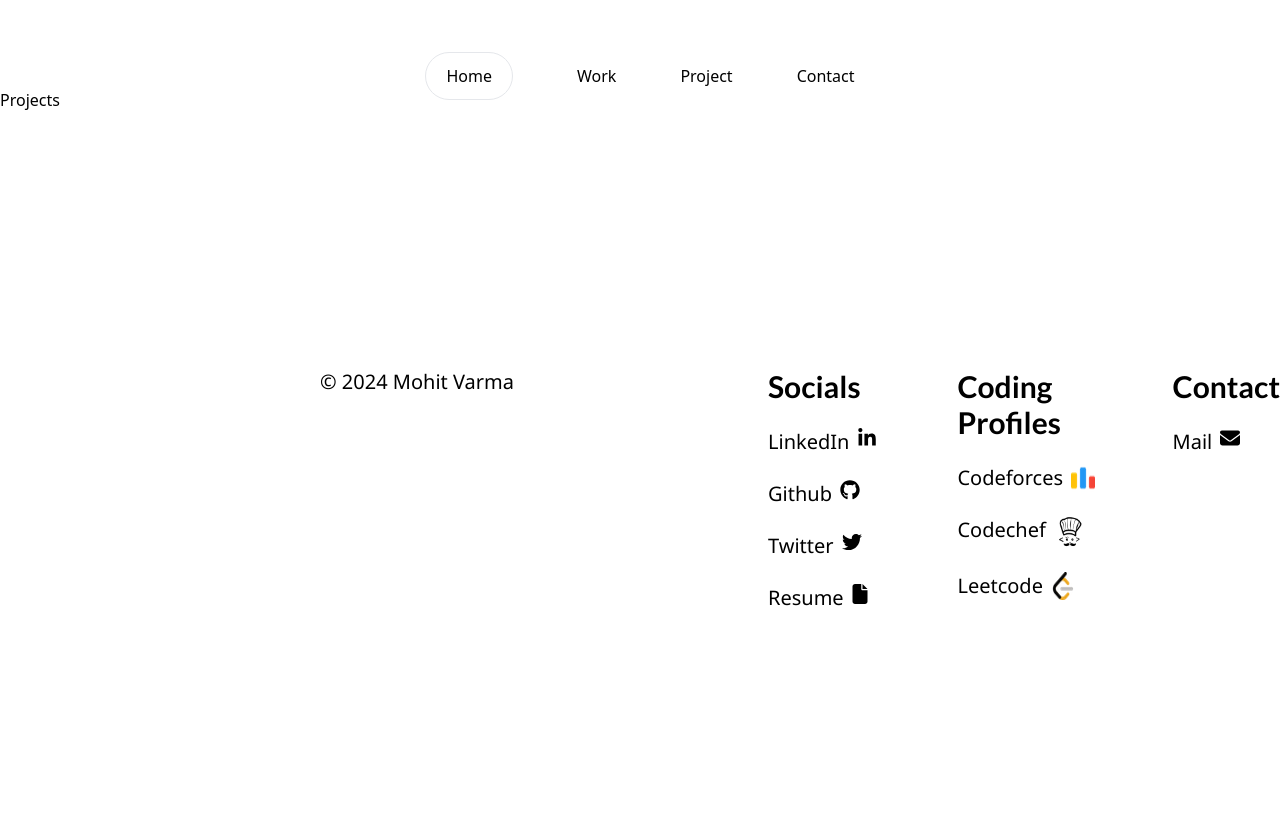
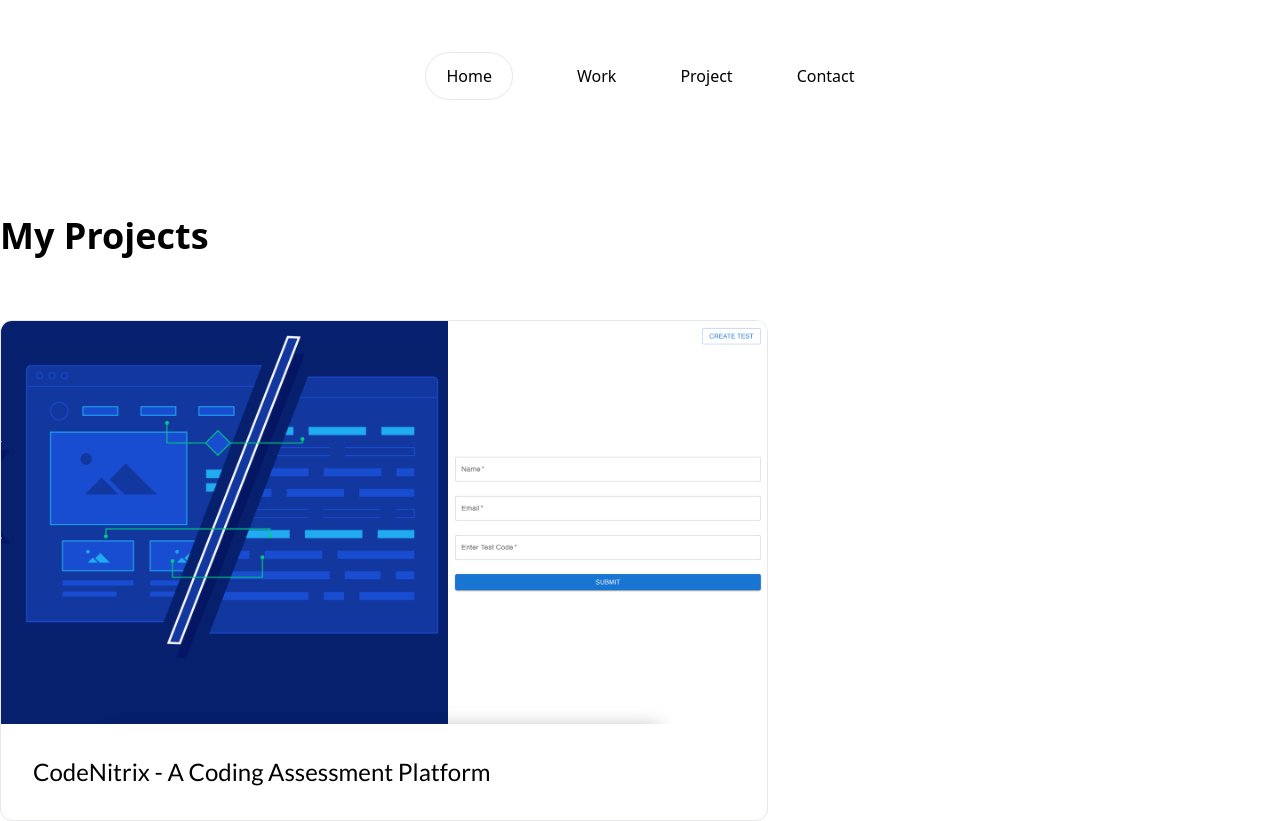
Before and after one commit to n0IQ/Portfolio, a Next.js app: page /projects in a window 1280 px wide. Shown: the top 821 px of the page. Built offline with nearby package versions, Linux system fonts and the light colour scheme; a web font is replaced by a local one.

Commit message:
Created big project card

```diff
--- a/src/app/projects/page.tsx
+++ b/src/app/projects/page.tsx
@@ -1,7 +1,10 @@
+import BigProjectCard from '@/components/Project/BigProjectCard';
+
 export default function Projects() {
   return (
-    <div>
-      <h1>Projects</h1>
+    <div className="mt-32 mx-auto max-w-screen-xl">
+      <h1 className="text-4xl font-bold font-subHeading-800">My Projects</h1>
+      <BigProjectCard />
     </div>
   );
 }
--- /dev/null
+++ b/src/components/Project/BigProjectCard.tsx
@@ -0,0 +1,68 @@
+import { FontAwesomeIcon } from '@fortawesome/react-fontawesome';
+import { library } from '@fortawesome/fontawesome-svg-core';
+import { fab, faGithub, faYoutube } from '@fortawesome/free-brands-svg-icons';
+import { faLink } from '@fortawesome/free-solid-svg-icons';
+import CodeNitrixCoverImage from '../../../public/images/codenitrix_cover.png';
+import Image from 'next/image';
+
+library.add(fab, faGithub, faYoutube, faLink);
+
+export default function BigProjectCard() {
+  return (
+    <div className="mt-16 max-w-screen-md border rounded-xl overflow-hidden relative group">
+      <div>
+        <Image
+          src={CodeNitrixCoverImage}
+          alt="codenitrix-cover-image"
+          width={1000}
+          height={0}
+          quality={100}
+        />
+      </div>
+      <div className="py-8 group-hover:block">
+        <h3 className="font-subHeading text-2xl px-8">
+          CodeNitrix - A Coding Assessment Platform
+        </h3>
+        {/* description and links on hover */}
+        <div className="hidden group-hover:block absolute top-0 left-0 p-8 w-full h-full bg-[#000000bf]">
+          <h3 className="font-subHeading-900 text-2xl text-white font-bold max-w-2xl">
+            CodeNitrix - A Coding Assessment Platform
+          </h3>
+          <p className="text-white font-content max-w-2xl py-5">
+            Lorem ipsum dolor sit amet, consectetur adipiscing elit, sed do
+            eiusmod tempor incididunt ut labore et dolore magna aliqua. Ut enim
+            ad minim veniam, quis nostrud exercitation ullamco laboris nisi ut
+            aliquip ex ea commodo consequat. Duis aute irure dolor in
+            reprehenderit in voluptate velit esse cillum dolore eu fugiat nulla
+            pariatur. Excepteur sint occaecat cupidatat non proident, sunt in
+            culpa qui officia deserunt mollit anim id est laborum.
+          </p>
+          <a href="">
+            <p className="text-white font-subHeading font-bold text-xl mt-12 transform hover:scale-105 hover:translate-x-5 duration-300 hover:text-yellow-500">
+              Show Project
+            </p>
+          </a>
+          <hr className="mt-2" />
+
+          <ul className="flex mt-5 -ml-0.5">
+            <li className="w-8 text-white mx-2">
+              <a href="">
+                <FontAwesomeIcon icon={['fab', 'github']} />
+              </a>
+            </li>
+            <li className="w-8 text-white mx-2 mt-0.5">
+              <a href="">
+                <FontAwesomeIcon icon={['fab', 'youtube']} />
+              </a>
+            </li>
+            <li className="w-8 text-white mx-2 mt-1">
+              <a href="">
+                <FontAwesomeIcon icon={['fas', 'link']} />
+              </a>
+            </li>
+          </ul>
+        </div>
+      </div>
+    </div>
+  );
+}
```
Also changed, not shown: src/components/Project/SmallProjectCard.tsx (added).
